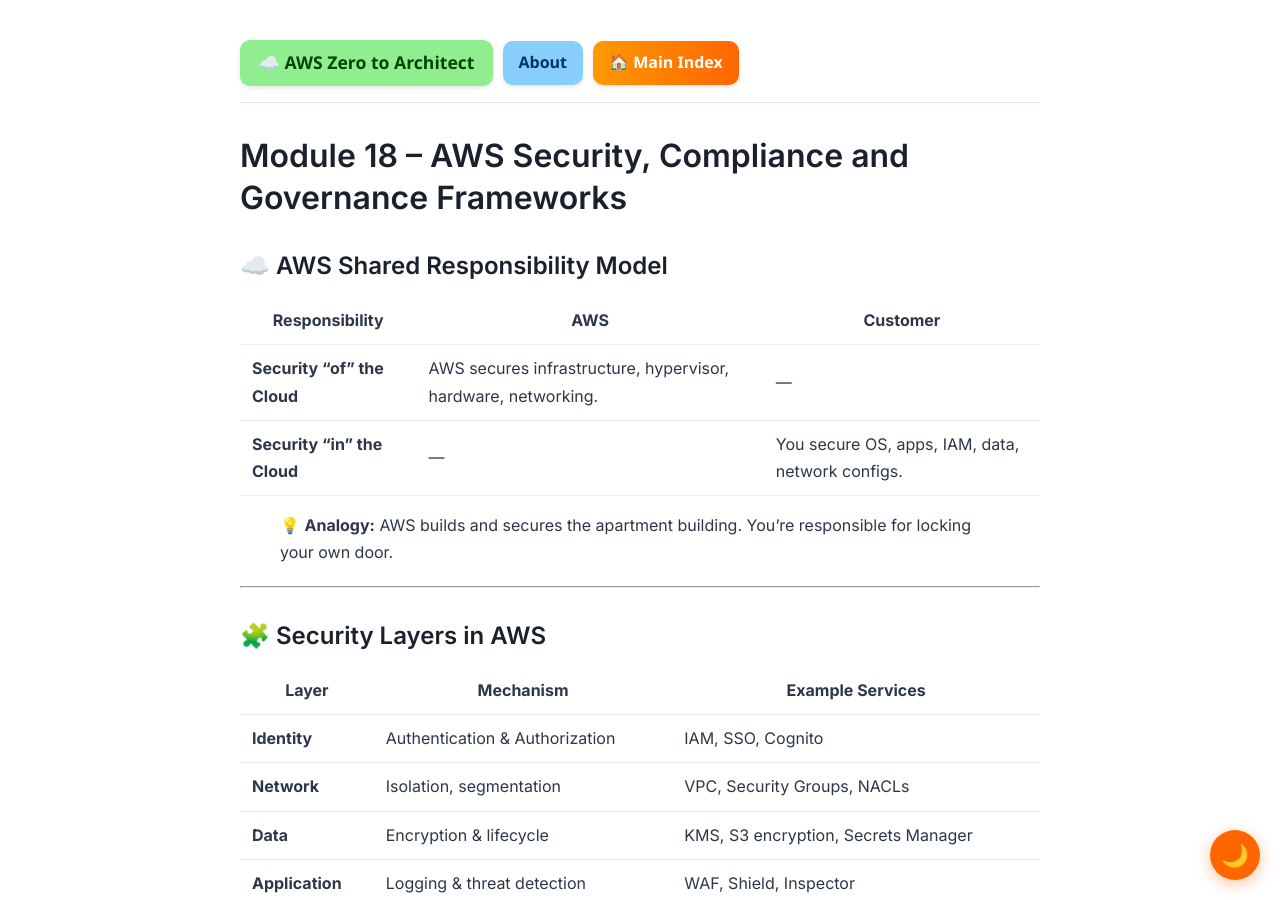
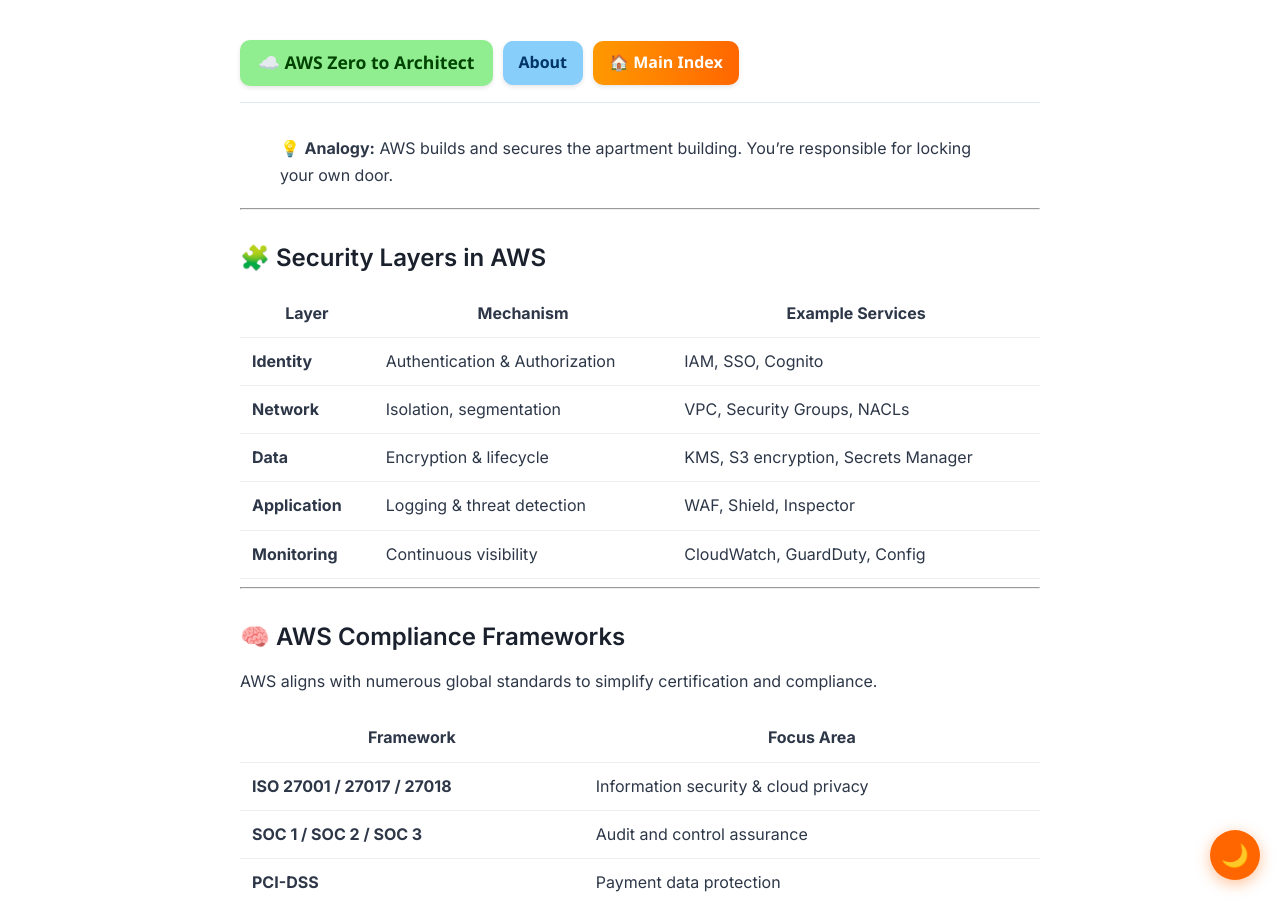
Before and after one commit to asiandevs/aws-zero-to-architect-blog, a Jekyll site: the page built from _posts/2025-11-14-module18-aws-security-compliance-and-governance-frameworks.md, in a window 1280 px wide and 900 px high. Built offline with Jekyll 4.4.1, drawn with Linux system fonts in a browser that asks for light colours; our own code applies the rules of GitHub Pages for plain Markdown files.

Commit message:
Update 2025-11-14-module18-aws-security-compliance-and-governance-frameworks.md

```diff
--- a/_posts/2025-11-14-module18-aws-security-compliance-and-governance-frameworks.md
+++ b/_posts/2025-11-14-module18-aws-security-compliance-and-governance-frameworks.md
@@ -6,15 +6,6 @@ tags: aws security-hub guardduty config compliance frameworks
 image: /assets/images/migration.jpg
 description: "AWS security frameworks, compliance standards, governance tools, and security services implementation."
 ---
-
-# Module 18 – AWS Security, Compliance and Governance Frameworks
-
-## ☁️ AWS Shared Responsibility Model
-
-| **Responsibility**          | **AWS**                                                       | **Customer**                                     |
-| --------------------------- | ------------------------------------------------------------- | ------------------------------------------------ |
-| **Security "of" the Cloud** | AWS secures infrastructure, hypervisor, hardware, networking. | —                                                |
-| **Security "in" the Cloud** | —                                                             | You secure OS, apps, IAM, data, network configs. |
 
 > 💡 **Analogy:**
 > AWS builds and secures the apartment building. You're responsible for locking your own door.
```
